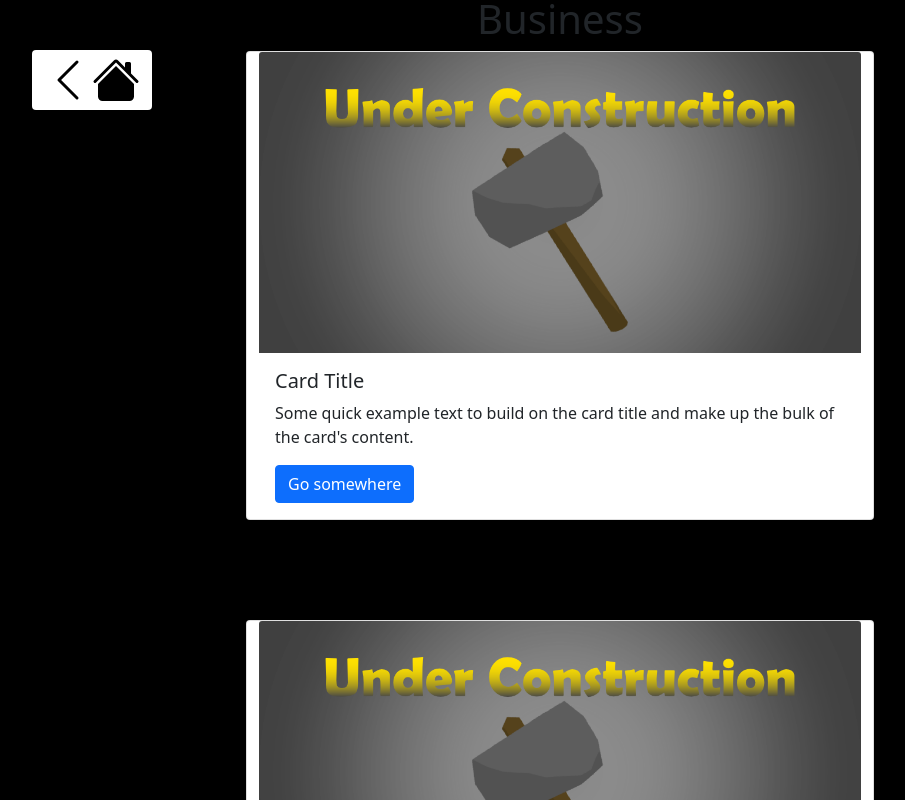
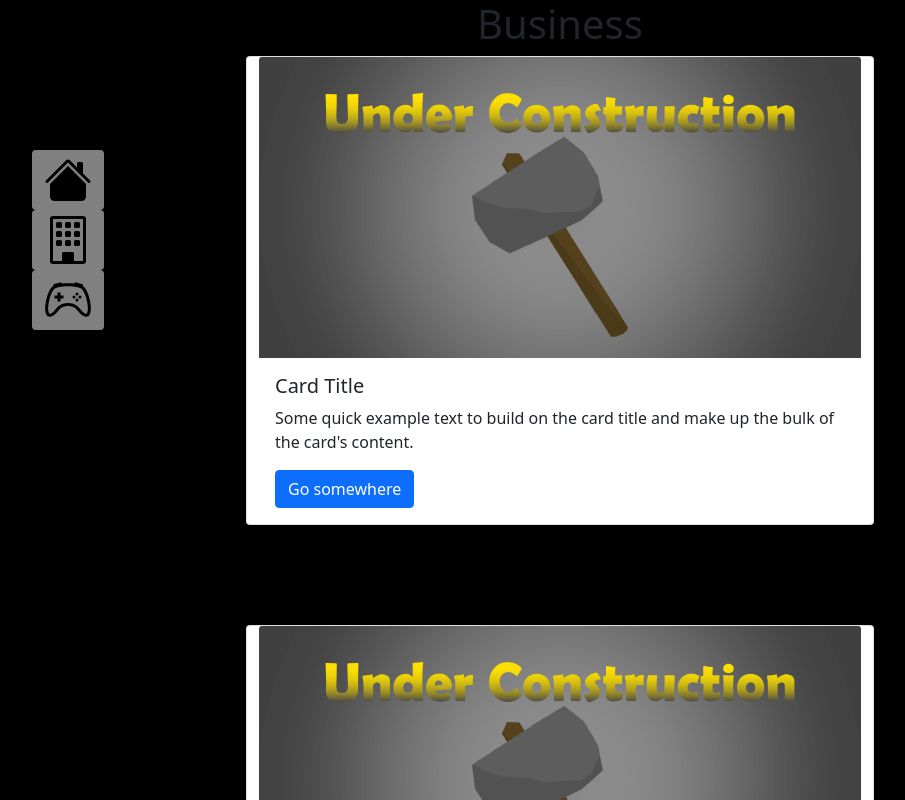
Before and after one commit to benhcleve/PortfolioWebsite, a React (Create React App) app: page /business in a window 1280 px wide. Shown: the top 800 px of the page, without its empty margins (80-985 px from the left). Built offline with nearby package versions, Linux system fonts and the light colour scheme.

Commit message:
updated side bar

```diff
--- a/package.json
+++ b/package.json
@@ -10,9 +10,12 @@
     "react-animations": "^1.0.0",
     "react-bootstrap": "^1.6.4",
     "react-bootstrap-icons": "^1.5.0",
+    "react-dnd": "^14.0.4",
+    "react-dnd-html5-backend": "^14.0.2",
     "react-dom": "^17.0.2",
     "react-router-dom": "^5.3.0",
     "react-scripts": "4.0.3",
+    "react-spring": "^9.2.4",
     "web-vitals": "^1.1.2"
   },
   "scripts": {
--- a/src/components/ReturnHomeButton.js
+++ /dev/null
@@ -1,18 +0,0 @@
-import { Container, Button } from "react-bootstrap";
-import { Link } from "react-router-dom";
-import { HouseFill, ChevronLeft } from "react-bootstrap-icons";
-
-const ReturnHomeButton = () => {
-  return (
-    <Container style={{ position: "sticky", top: "50px", marginLeft: "100px", marginTop: "-65px", zIndex: "100", backgroundColor: "transparent" }}>
-      <Link to="/Home">
-        <Button style={{ backgroundColor: "white", border: "none" }}>
-          <ChevronLeft size={48} color={"black"} />
-          <HouseFill size={48} color={"black"} />
-        </Button>
-      </Link>
-    </Container>
-  );
-};
-
-export default ReturnHomeButton;
--- /dev/null
+++ b/src/components/sideMenuButton.js
@@ -0,0 +1,29 @@
+import React, { useState } from "react";
+import { Button } from "react-bootstrap";
+import { Link } from "react-router-dom";
+import { useSpring, animated } from "react-spring";
+
+let SideMenuButton = (props) => {
+  let [hoveredOver, setHoveredOver] = useState(false);
+  const toggleHoverOver = () => {
+    setHoveredOver(!hoveredOver);
+  };
+
+  const { x } = useSpring({
+    from: { x: 0 },
+    x: hoveredOver ? 1 : 0,
+    config: { duration: 200 },
+  });
+
+  return (
+    <Link to={props.buttonLink}>
+      <animated.div style={{ opacity: x.to({ range: [0, 1], output: [0.5, 1] }) }}>
+        <Button style={{ backgroundColor: "white", border: "none" }} onMouseEnter={toggleHoverOver} onMouseLeave={toggleHoverOver}>
+          {props.icons}
+        </Button>
+      </animated.div>
+    </Link>
+  );
+};
+
+export default SideMenuButton;
--- /dev/null
+++ b/src/components/sideMenuMain.js
@@ -0,0 +1,17 @@
+import React from "react";
+import { Container, Row } from "react-bootstrap";
+import SideMenuButton from "../components/sideMenuButton";
+
+import { HouseFill, Building, Controller } from "react-bootstrap-icons";
+
+let SideMenuMain = () => {
+  return (
+    <Container style={{ position: "sticky", top: "150px", marginLeft: "100px", marginTop: "-180px", zIndex: "100", backgroundColor: "transparent" }}>
+      <SideMenuButton buttonLink={"/home"} icons={<HouseFill size={48} color={"black"} />} />
+      <SideMenuButton buttonLink={"/business"} icons={<Building size={48} color={"black"} />} />
+      <SideMenuButton buttonLink={"/entertainment"} icons={<Controller size={48} color={"black"} />} />
+    </Container>
+  );
+};
+
+export default SideMenuMain;
--- a/src/pages/businessPage.js
+++ b/src/pages/businessPage.js
@@ -1,12 +1,12 @@
 import React from "react";
-import { Container, Row, Col } from "react-bootstrap";
+import { Container, Row } from "react-bootstrap";
 import BusinessCard from "../components/businessCard";
-import ReturnHomeButton from "../components/ReturnHomeButton";
+import SideMenuMain from "../components/sideMenuMain";
 
 const BusinessPage = () => {
   return (
     <>
-      <ReturnHomeButton />
+      <SideMenuMain />
       <Container fluid>
         <Row style={{ backgroundColor: "black" }}>
           <h1 className="text-center">Business</h1>
--- a/src/pages/entertainmentPage.js
+++ b/src/pages/entertainmentPage.js
@@ -1,11 +1,11 @@
 import React from "react";
 import { Container, Row, Col } from "react-bootstrap";
-import ReturnHomeButton from "../components/ReturnHomeButton";
+import SideMenuMain from "../components/sideMenuMain";
 
 const EntertainmentPage = () => {
   return (
     <>
-      <ReturnHomeButton />
+      <SideMenuMain />
       <Container fluid>
         <Row style={{ backgroundColor: "black" }}>
           <Col></Col>
```
Also changed, not shown: 1 other file (tests, documents, lock files or other folders).
